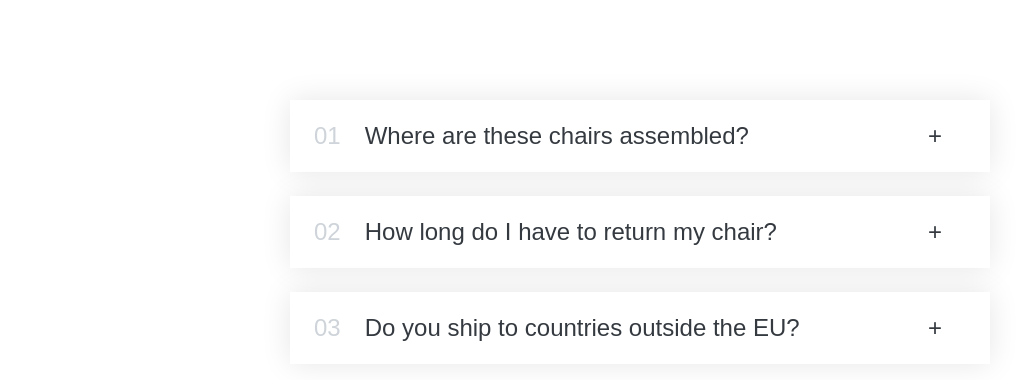
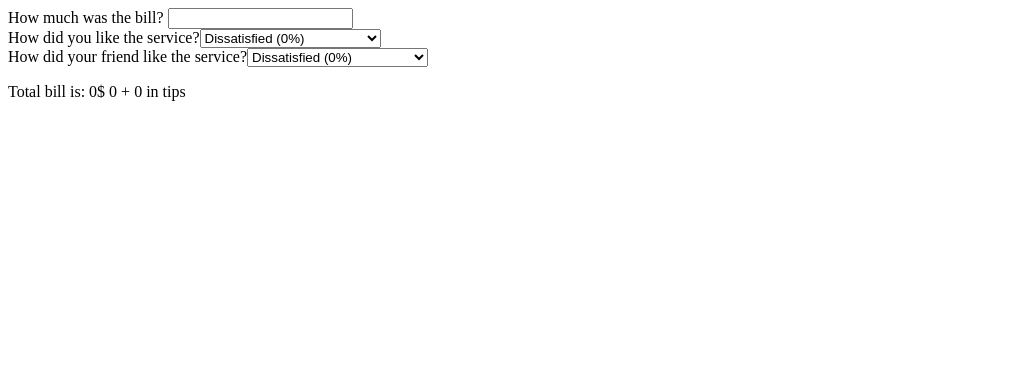
Before and after one commit to mprskalo01/ultimate-react-course, a React (Vite) app in the folder challenges/: page / in a window 1280 px wide. Shown: the top 380 px of the page, without its empty margins (0-1022 px from the left). Built offline with nearby package versions, Linux system fonts and the light colour scheme.

Commit message:
simple tip calculator completed

```diff
--- a/challenges/src/App.tsx
+++ b/challenges/src/App.tsx
@@ -1,8 +1,9 @@
 import './App.css';
-import AccordionList from './components/Accordion/AccordionList';
+// import AccordionList from './components/Accordion/AccordionList';
 // import FlashCardList from './components/FlashCards/FlashCardList';
 // import DateCounter from './components/DateCounter/DateCounter';
 // import ProfileCard from './components/ProfileCard/ProfileCard';
+import TipCalculator from './components/TipCalculator/TipCalculator';
 
 function App() {
   return (
@@ -10,7 +11,8 @@ function App() {
       {/* <ProfileCard /> */}
       {/* <DateCounter /> */}
       {/* <FlashCardList /> */}
-      <AccordionList />
+      {/* <AccordionList /> */}
+      <TipCalculator />
     </>
   );
 }
--- /dev/null
+++ b/challenges/src/components/TipCalculator/TipCalculator.tsx
@@ -0,0 +1,41 @@
+import { useState } from 'react';
+
+const TipCalculator = () => {
+  const [bill, setBill] = useState(0);
+  const [userTip, setUserTip] = useState(0);
+  const [friendTip, setFriendTip] = useState(0);
+  const tips = bill * (userTip / 100) + bill * (friendTip / 100);
+  return (
+    <div>
+      <label>How much was the bill? </label>
+      <input
+        type="text"
+        onChange={(event) => setBill(Number(event.target.value))}
+      />
+
+      <div>
+        <label>How did you like the service?</label>
+        <select onChange={(event) => setUserTip(Number(event.target.value))}>
+          <option value={0}>Dissatisfied (0%)</option>
+          <option value={5}>It was okay (5%)</option>
+          <option value={10}>It was good (10%)</option>
+          <option value={20}>Absolutely amazing! (20%)</option>
+        </select>
+      </div>
+      <div>
+        <label>How did your friend like the service?</label>
+        <select onChange={(event) => setFriendTip(Number(event.target.value))}>
+          <option value={0}>Dissatisfied (0%)</option>
+          <option value={5}>It was okay (5%)</option>
+          <option value={10}>It was good (10%)</option>
+          <option value={20}>Absolutely amazing! (20%)</option>
+        </select>
+      </div>
+      <p>
+        Total bill is: {bill + tips}$ {bill} + {tips} in tips
+      </p>
+    </div>
+  );
+};
+
+export default TipCalculator;
```
